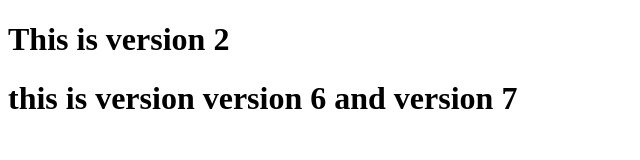
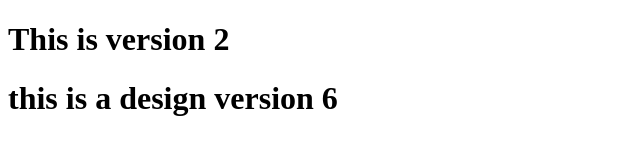
Before and after one commit to ayshachauhan/myrepo, a plain HTML site: page index.html in a window 1280 px wide. Shown: the whole page, without its empty margins (0-640 px from the left). Drawn offline with Linux system fonts and the light colour scheme.

Commit message:
this is design version v6

```diff
--- a/index.html
+++ b/index.html
@@ -8,7 +8,7 @@
 </head>
 <body>
     <h1>This is version 2</h1>
-    <h1>this is version version 6 and version 7</h1>
+    <h1>this is a design version 6 </h1>
 
 </body>
 </html>
```
